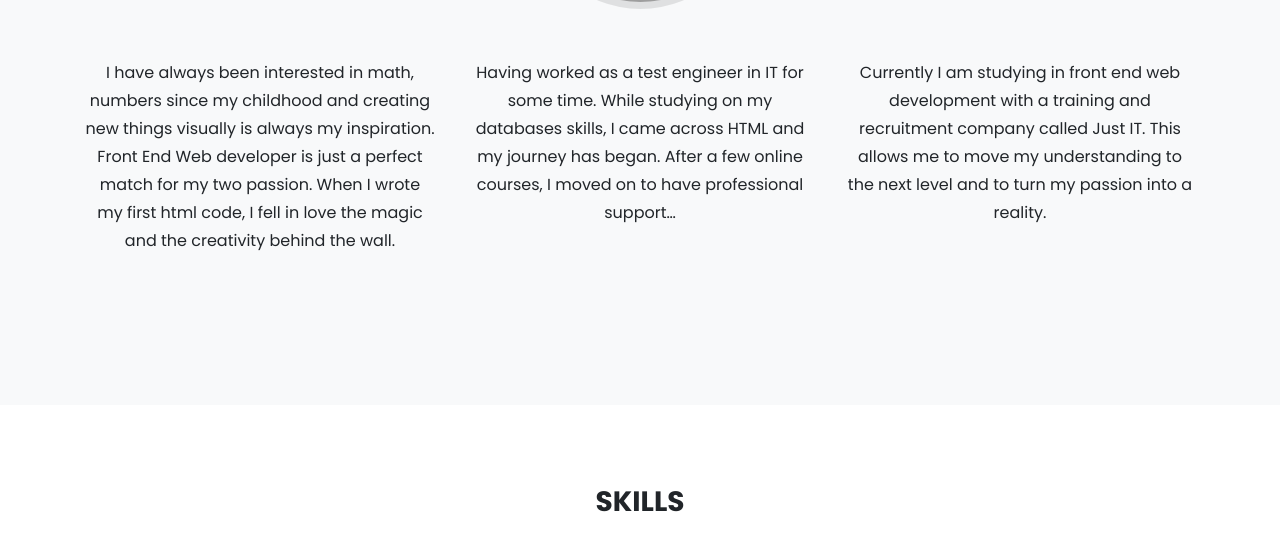
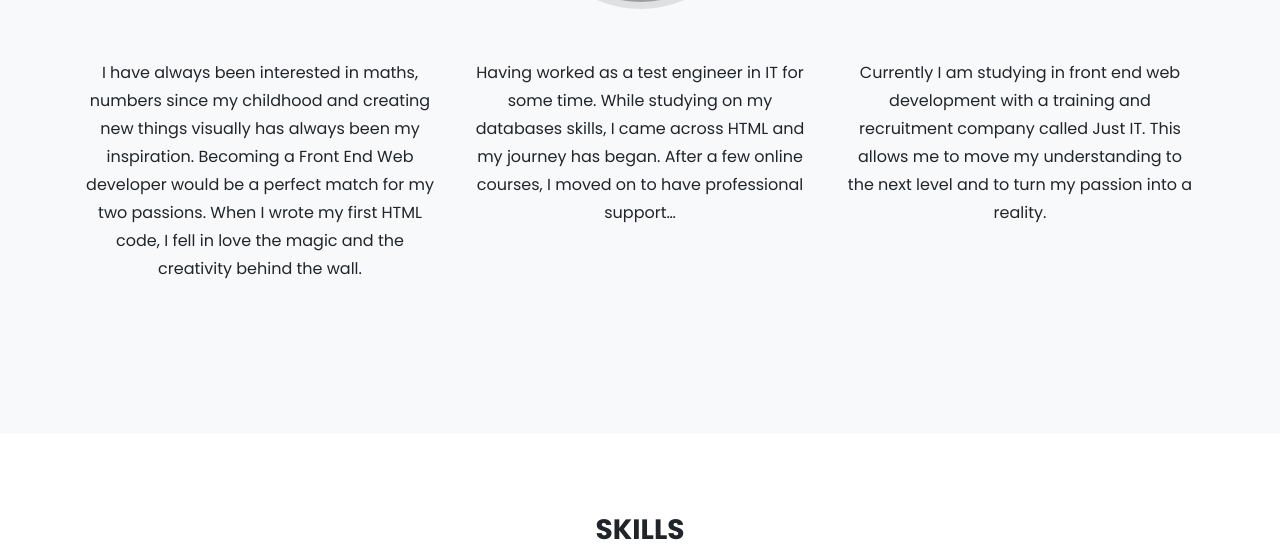
Before and after one commit to fuldenbeytur/fuldenbeytur.github.io, a website: page index.html in a window 1280 px wide. Shown: the part 1190-1744 px from the top of the page. Drawn offline with Linux system fonts and the light colour scheme; grey boxes are pictures that could not be loaded; a web font is replaced by a local one.

Commit message:
Update index.html
about text is updated

```diff
--- a/index.html
+++ b/index.html
@@ -126,7 +126,7 @@
 			<div class="row">
 				<div class="col-sm-4">
 					<div class="team-member">
-						<p>I have always been interested in math, numbers since my childhood and creating new things visually is always my inspiration. Front End Web developer is just a perfect match for my two passion. When I wrote my first html code, I fell in love the magic and the creativity behind the wall.
+						<p>I have always been interested in maths, numbers since my childhood and creating new things visually has always been my inspiration. Becoming a Front End Web developer would be a perfect match for my two passions. When I wrote my first HTML code, I fell in love the magic and the creativity behind the wall.
 						</p>
 
 
```
